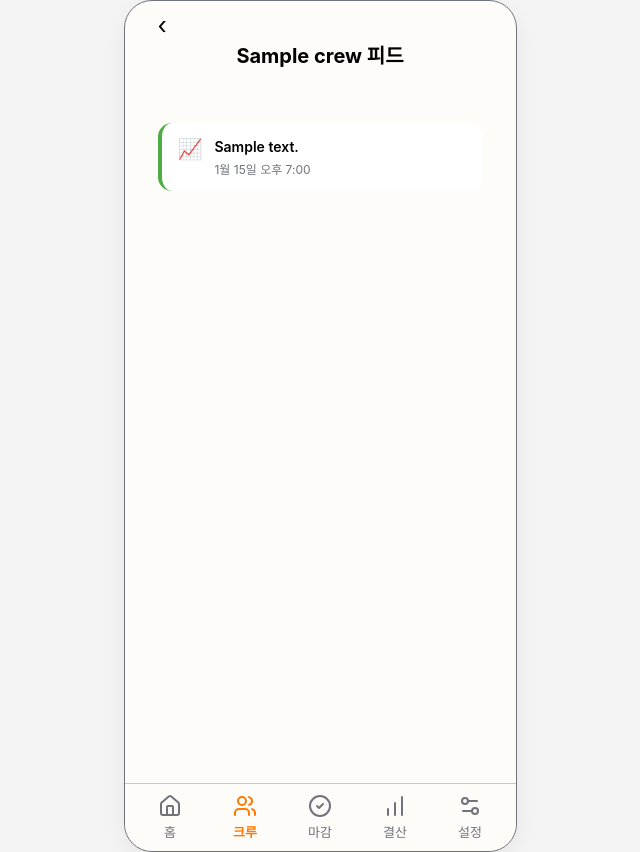
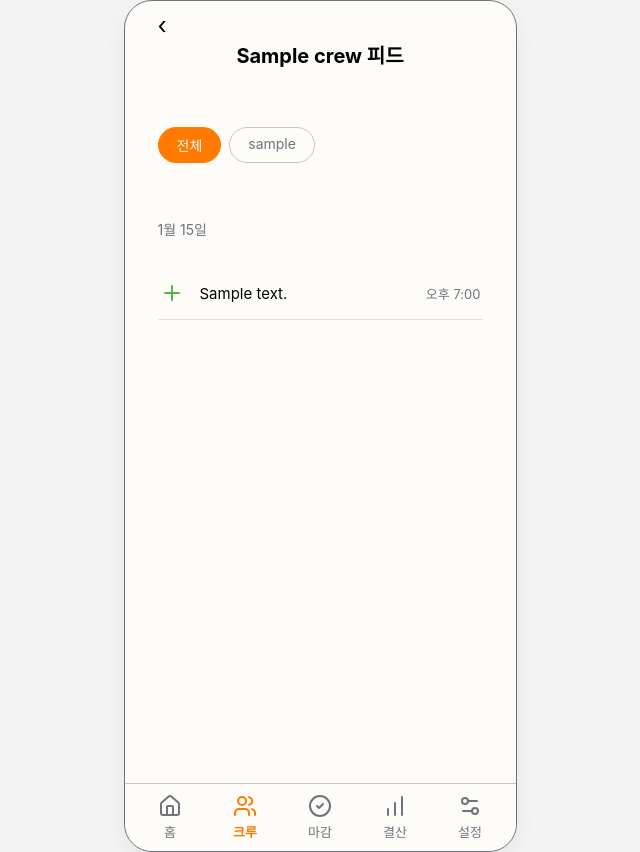
Before and after one commit to pirogramming/Dopamine-Ledger, a Django app: page /crew/1/feed/ in a window 1280 px wide. Shown: the whole page, without its empty margins (320-960 px from the left). Run offline with Django 5.2, Linux system fonts and the light colour scheme; a user stored in the database is signed in; tables that the repository leaves empty hold one stand-in row (values such as "Sample post"); some web fonts are replaced.

Commit message:
feat: 크루 피드 개선 - 멤버 필터·실데이터·탈퇴/마감 피드 + 탈퇴 버그 수정

```diff
--- a/crew/models.py
+++ b/crew/models.py
@@ -96,6 +96,8 @@ class FeedEvent(models.Model):
         SPEND = 'spend', '과예산 지출'
         CHEER = 'cheer', '응원'
         CLOSE = 'close', '마감'
+        LEAVE = 'leave', '탈퇴'
+        KICK  = 'kick',  '내보내기'
 
     crew = models.ForeignKey(
         Crew, on_delete=models.CASCADE, related_name='feed_events'
--- a/crew/static/crew/crew.css
+++ b/crew/static/crew/crew.css
@@ -437,37 +437,46 @@
 }
 
 /* ── 크루 피드 ── */
-.feed-list {
+.feed-date {
+    font-size: 14px;
+    color: var(--gray);
+    margin: 20px 0 4px;
+}
+.feed-row {
     display: flex;
-    flex-direction: column;
-    gap: 10px;
+    align-items: center;
+    gap: 16px;
+    padding: 14px 2px;
+    border-bottom: 1px solid #E3E1DC;
 }
-.feed-item {
+.feed-row-icon {
+    width: 24px;
+    height: 24px;
+    flex-shrink: 0;
     display: flex;
-    align-items: flex-start;
-    gap: 12px;
-    background: var(--card);
-    border-radius: 14px;
-    padding: 14px 16px;
-    border-left: 4px solid var(--line);
+    align-items: center;
+    justify-content: center;
+    font-size: 18px;      /* 이모지 폴백용 */
 }
-.feed-item--earn  { border-left-color: var(--green); }
-.feed-item--spend { border-left-color: var(--orange); }
-.feed-item--cheer { border-left-color: #FFD93B; }
-.feed-item--close { border-left-color: var(--gray); }
-
-.feed-icon { font-size: 20px; line-height: 1.2; flex-shrink: 0; }
-.feed-body { flex: 1; min-width: 0; }
-.feed-message {
-    font-size: 14px;
-    font-weight: 600;
+.feed-row-icon img {
+    width: 24px;
+    height: 24px;
+    display: block;
+}
+.feed-row-icon img[src*="warning"] {
+    filter: brightness(1.3) saturate(1.2);
+}
+.feed-row-msg {
+    flex: 1;
+    min-width: 0;
+    font-size: 15px;
     color: var(--text);
-    margin-bottom: 3px;
     line-height: 1.4;
 }
-.feed-time {
-    font-size: 12px;
+.feed-row-time {
+    font-size: 13px;
     color: var(--gray);
+    flex-shrink: 0;
 }
 .feed-link {
     display: inline-block;
@@ -477,3 +486,29 @@
     font-weight: 700;
     margin-bottom: -8px;
 }
+
+/* ── 크루 피드 멤버 필터 탭 ── */
+.feed-filter {
+    display: flex;
+    gap: 8px;
+    overflow-x: auto;
+    padding: 4px 0 12px;
+    scrollbar-width: none;        /* Firefox 스크롤바 숨김 */
+}
+.feed-filter::-webkit-scrollbar { display: none; }   /* Chrome 스크롤바 숨김 */
+
+.filter-pill {
+    flex: none;                   /* 줄바꿈 없이 옆으로 (가로 스크롤) */
+    padding: 7px 18px;
+    border: 1px solid #C7C7C7;
+    border-radius: 20px;
+    font-size: 14px;
+    color: var(--gray);
+    white-space: nowrap;
+    text-decoration: none;
+}
+.filter-pill.is-active {
+    background: var(--orange);
+    color: #fff;
+    border-color: var(--orange);
+}
--- a/crew/templates/crew/crew_feed.html
+++ b/crew/templates/crew/crew_feed.html
@@ -1,4 +1,5 @@
 {% extends 'crew/base.html' %}
+{% load static %}
 
 {% block title %}{{ crew.name }} 피드{% endblock %}
 
@@ -6,23 +7,46 @@
     <a class="back-link" href="{% url 'crew:detail' crew_id=crew.id %}">‹</a>
     <h1 class="page-title">{{ crew.name }} 피드</h1>
 
-    <div class="feed-list">
-        {% for event in events %}
-            <div class="feed-item feed-item--{{ event.event_type }}">
-                <div class="feed-icon">
-                    {% if event.event_type == 'earn' %}📈
-                    {% elif event.event_type == 'spend' %}⚠️
-                    {% elif event.event_type == 'cheer' %}❤️
-                    {% elif event.event_type == 'close' %}✅
-                    {% endif %}
-                </div>
-                <div class="feed-body">
-                    <div class="feed-message">{{ event.message }}</div>
-                    <div class="feed-time">{{ event.created_at|date:"n월 j일 A g:i" }}</div>
-                </div>
-            </div>
-        {% empty %}
-            <p class="empty">아직 크루 활동이 없어요.<br>기록하면 여기에 쌓여요.</p>
+    <!-- 멤버 필터 탭 -->
+    <div class="feed-filter">
+        <a href="{% url 'crew:feed' crew_id=crew.id %}"
+           class="filter-pill {% if not selected_member %}is-active{% endif %}">전체</a>
+        {% for m in members %}
+            <a href="{% url 'crew:feed' crew_id=crew.id %}?member={{ m.users_id }}"
+               class="filter-pill {% if selected_member == m.users_id|stringformat:'s' %}is-active{% endif %}">
+                {{ m.users }}
+            </a>
         {% endfor %}
     </div>
+
+    {% for group in feed_groups %}
+        <div class="feed-date">{{ group.label }}</div>
+        <div class="feed-group">
+            {% for event in group.events %}
+                <div class="feed-row">
+                    <div class="feed-row-icon">
+                        {% if event.event_type == 'earn' %}
+                            <img src="{% static 'crew/images/icon-plus.svg' %}" alt="">
+                        {% elif event.event_type == 'spend' %}
+                            <img src="{% static 'crew/images/icon-warning.svg' %}" alt="">
+                        {% elif event.event_type == 'cheer' %}
+                            <img src="{% static 'crew/images/icon-cheer.svg' %}" alt="">
+                        {% elif event.event_type == 'close' %}
+                            <img src="{% static 'crew/images/icon-close.svg' %}" alt="">
+                        {% elif event.event_type == 'leave' %}
+                            <img src="{% static 'crew/images/icon-leave.svg' %}" alt="">
+                        {% elif event.event_type == 'kick' %}
+                            <img src="{% static 'crew/images/icon-kick.svg' %}" alt="">
+                        {% endif %}
+                    </div>
+                    <div class="feed-row-msg">{{ event.message }}</div>
+                    <div class="feed-row-time">{{ event.created_at|date:"A g:i" }}</div>
+                </div>
+            {% endfor %}
+        </div>
+    {% empty %}
+        <p class="empty">
+            {% if selected_member %}이 멤버의 활동이 아직 없어요.{% else %}아직 크루 활동이 없어요.<br>기록하면 여기에 쌓여요.{% endif %}
+        </p>
+    {% endfor %}
 {% endblock %}
--- a/crew/views.py
+++ b/crew/views.py
@@ -59,10 +59,11 @@ def _sorted_members_with_contribution(crew, sort='contribution'):
     # 멤버별 최신 벌이 피드 (이번 주, earn 타입) 한 방에 조회
     latest_feed = {}
     feed_qs = (
-        FeedEvent.objects
-        .filter(crew=crew, event_type=FeedEvent.EventType.EARN,
-                created_at__date__range=[week_start, week_end])
-        .order_by('actor_id', '-created_at')
+    FeedEvent.objects
+    .filter(crew=crew,
+            event_type__in=[FeedEvent.EventType.EARN, FeedEvent.EventType.SPEND],
+            created_at__date__range=[week_start, week_end])
+    .order_by('actor_id', '-created_at')
     )
     for fe in feed_qs:
         if fe.actor_id not in latest_feed:   # actor별 첫 번째 = 최신
@@ -274,6 +275,12 @@ def crew_leave(request, crew_id):
             return redirect('crew:list')
 
         was_owner = (crew.owner_id == request.user.id)
+        FeedEvent.objects.create(
+            crew=crew,
+            actor=request.user,
+            event_type=FeedEvent.EventType.LEAVE,
+            message=f'{request.user}님이 크루를 떠났어요',
+        )
         membership.delete()
 
         remaining = CrewMember.objects.filter(crew=crew).order_by('joined_date')
@@ -454,6 +461,12 @@ def crew_kick(request, crew_id, member_id):
             messages.error(request, '크루장은 내보낼 수 없어요.')
         else:
             kicked_name = str(membership.users)
+            FeedEvent.objects.create(
+                crew=crew,
+                actor=membership.users,     # 내보내진 사람
+                event_type=FeedEvent.EventType.KICK,
+                message=f'{kicked_name}님이 크루에서 내보내졌어요',
+                )
             membership.delete()
             # 초대 코드 재발급 (내보낸 사람이 옛 코드로 다시 못 들어오게)
             crew.invite_code = generate_invite_code()
@@ -466,17 +479,58 @@ def crew_kick(request, crew_id, member_id):
 def crew_member_detail(request, crew_id, member_id):
     crew = get_object_or_404(Crew, id=crew_id)
 
-    # 크루 멤버만 볼 수 있음
     if not _is_member(request.user, crew):
         messages.error(request, '그 크루의 멤버가 아니에요.')
         return redirect('crew:list')
 
     membership = get_object_or_404(CrewMember, id=member_id, crew=crew)
+    target_user = membership.users
 
-    return render(request, 'crew/crew_member_detail.html', {
+    # 이 멤버(target_user)의 실데이터 집계 — 기존 함수 재사용
+    from budget.services import (
+        get_week_summary, get_today_activity_summary,
+        format_minutes_display,
+    )
+    from ledger.models import EarnRecord, SpendRecord
+    from django.db.models import Sum
+    from django.utils import timezone
+
+    summary = get_week_summary(target_user)
+
+    # 오늘 지출/수입 합계 (KST 오늘)
+    today = timezone.localdate()
+    today_spend = SpendRecord.objects.filter(
+        users=target_user, spend_date=today
+    ).aggregate(t=Sum('duration_min'))['t'] or 0
+    today_earn = EarnRecord.objects.filter(
+        users=target_user, earn_date=today
+    ).aggregate(t=Sum('earn_min'))['t'] or 0
+
+    # 잔액 진행바 % (예산 대비 수입, 0~100 클램프)
+    balance = summary['balance']
+    budget = summary['budget'] or 0
+    earned = summary['earned'] or 0
+    total_available = budget + earned          # 예산 + 수입 = 바의 100%
+    if balance < 0:
+        balance_pct = 0                        # 초과(음수)면 바 비움
+    elif total_available > 0:
+        balance_pct = min(round(balance / total_available * 100), 100)
+    else:
+        balance_pct = 0
+
+    context = {
         'crew': crew,
         'membership': membership,
-    })
+        'streak_days': target_user.streak_days,
+        'today_spend_display': format_minutes_display(today_spend),
+        'today_earn_display': format_minutes_display(today_earn),
+        'balance_display': format_minutes_display(summary['balance']),
+        'budget_display': format_minutes_display(summary['budget']),
+        'earned_display': format_minutes_display(summary['earned']),
+        'spent_display': format_minutes_display(summary['spent']),
+        'balance_pct': balance_pct,
+    }
+    return render(request, 'crew/crew_member_detail.html', context)
 
 @login_required
 def crew_cheer(request, crew_id, member_id):
@@ -511,21 +565,34 @@ def crew_cheer(request, crew_id, member_id):
 
 @login_required
 def crew_feed(request, crew_id):
-    """크루 피드 화면. 벌이/과예산/응원 이벤트를 시간순으로."""
     crew = get_object_or_404(Crew, id=crew_id)
 
     if not _is_member(request.user, crew):
         messages.error(request, '그 크루의 멤버가 아니에요.')
         return redirect('crew:list')
 
-    events = (
-        FeedEvent.objects
-        .filter(crew=crew)
-        .select_related('actor', 'target')
-        .order_by('-created_at')[:100]   # 최근 100개
-    )
+    members = crew.members.select_related('users').order_by('joined_date')
+
+    selected_member = request.GET.get('member')
+    events = FeedEvent.objects.filter(crew=crew).select_related('actor', 'target')
+    if selected_member:
+        events = events.filter(actor_id=selected_member)
+    events = events.order_by('-created_at')[:100]
+
+    # 날짜별 그룹핑 (오늘 / N월 N일)
+    from collections import defaultdict
+    from django.utils import timezone
+    today = timezone.localdate()
+    grouped = defaultdict(list)
+    for ev in events:
+        d = timezone.localtime(ev.created_at).date()
+        label = '오늘' if d == today else f'{d.month}월 {d.day}일'
+        grouped[label].append(ev)
+    feed_groups = [{'label': k, 'events': v} for k, v in grouped.items()]
 
     return render(request, 'crew/crew_feed.html', {
         'crew': crew,
-        'events': events,
+        'feed_groups': feed_groups,
+        'members': members,
+        'selected_member': selected_member,
     })
--- a/ledger/models.py
+++ b/ledger/models.py
@@ -26,7 +26,7 @@ class EarnRecord(models.Model):
         related_name='earn_records'
     )
     activity = models.ForeignKey(
-        'budget.Activity', on_delete=models.PROTECT,
+        'budget.Activity', on_delete=models.CASCADE,
         related_name='earn_records'
     )
     earn_min = models.DecimalField('적립 분', max_digits=8, decimal_places=2)
--- a/ledger/views.py
+++ b/ledger/views.py
@@ -331,11 +331,12 @@ def daily_close(request):
     error_message = None
 
     if request.method == "POST":
-
         try:
             close_today(request.user)
+            request.user.refresh_from_db()      # streak_days 갱신값 반영
+            from crew.services import create_close_feed
+            create_close_feed(request.user, request.user.streak_days)
             return redirect("ledger:daily_close")
-
         except ValueError as error:
             error_message = str(error)
 
```
Also changed, not shown: crew/services.py (+46 -0 lines), crew/templates/crew/crew_member_detail.html (+8 -13 lines), budget/migrations/0003_alter_activity_users.py (added), crew/migrations/0007_alter_feedevent_event_type.py (added), crew/static/crew/images/icon-cheer.svg (added), crew/static/crew/images/icon-close.svg (added), crew/static/crew/images/icon-kick.svg (added), crew/static/crew/images/icon-leave.svg (added), crew/static/crew/images/icon-plus.svg (added), crew/static/crew/images/icon-warning.svg (added).
